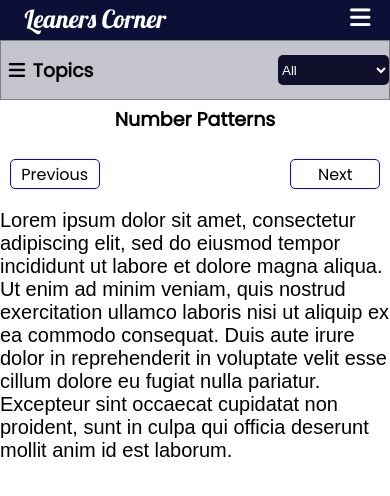
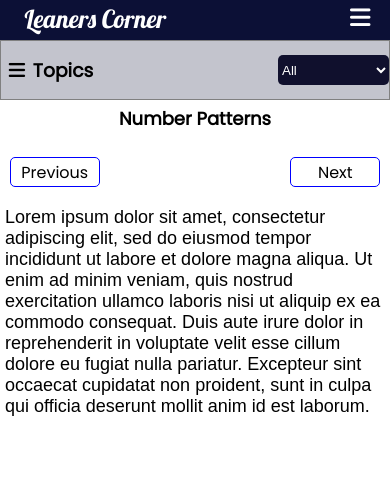
Before and after one commit to Mzota2/Leaners-corner, a React (Create React App) app: page /bkLessons in a window 390 px wide. Shown: the top 496 px of the page. Built offline with nearby package versions, Linux system fonts and the light colour scheme.

Commit message:
saving changes

```diff
--- a/src/subjects/history.css
+++ b/src/subjects/history.css
@@ -197,9 +197,13 @@
         padding: 10px 0;
     }
     .hs--lesson--title{
-        font-size: 19px;
+        font-size: 18px;
         padding: 5px 0;
         font-family: 'Poppins', sans-serif;
     }
+    .hs--lesson--display{
+        font-size: 18px;
+        padding: 0 5px;
+    }
 
 }
```
